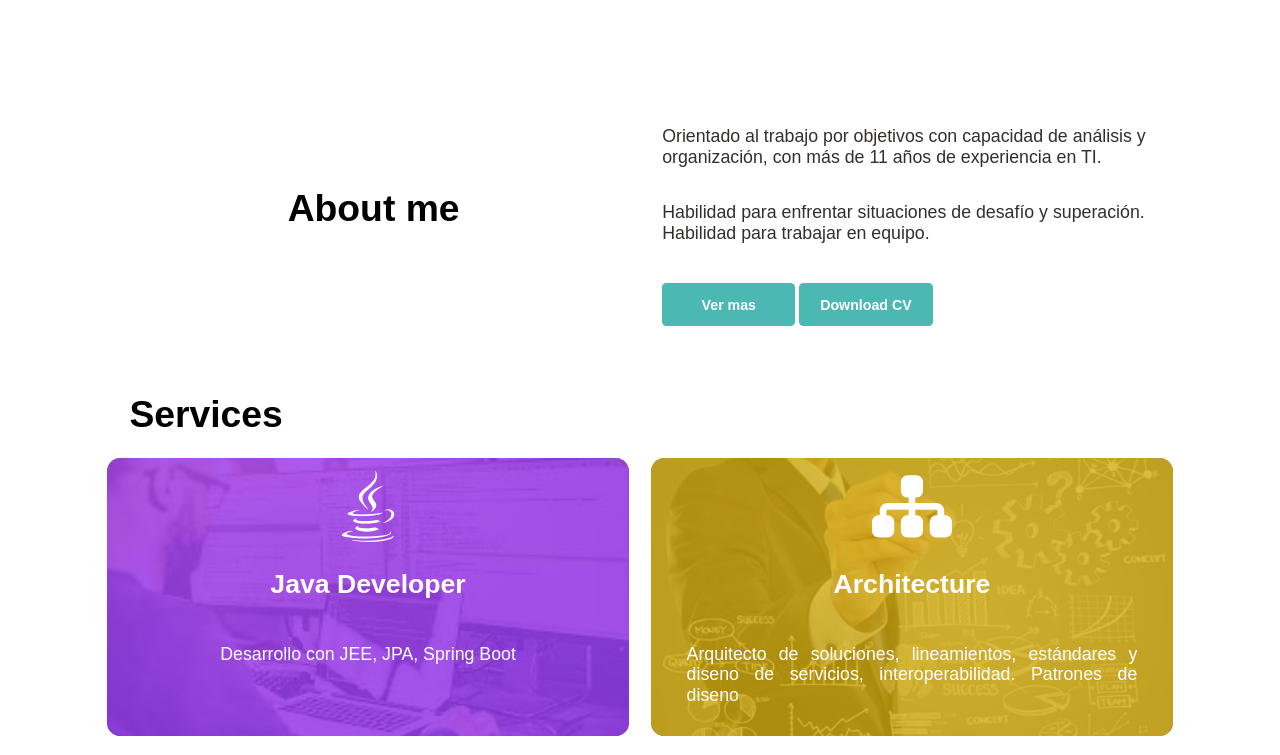
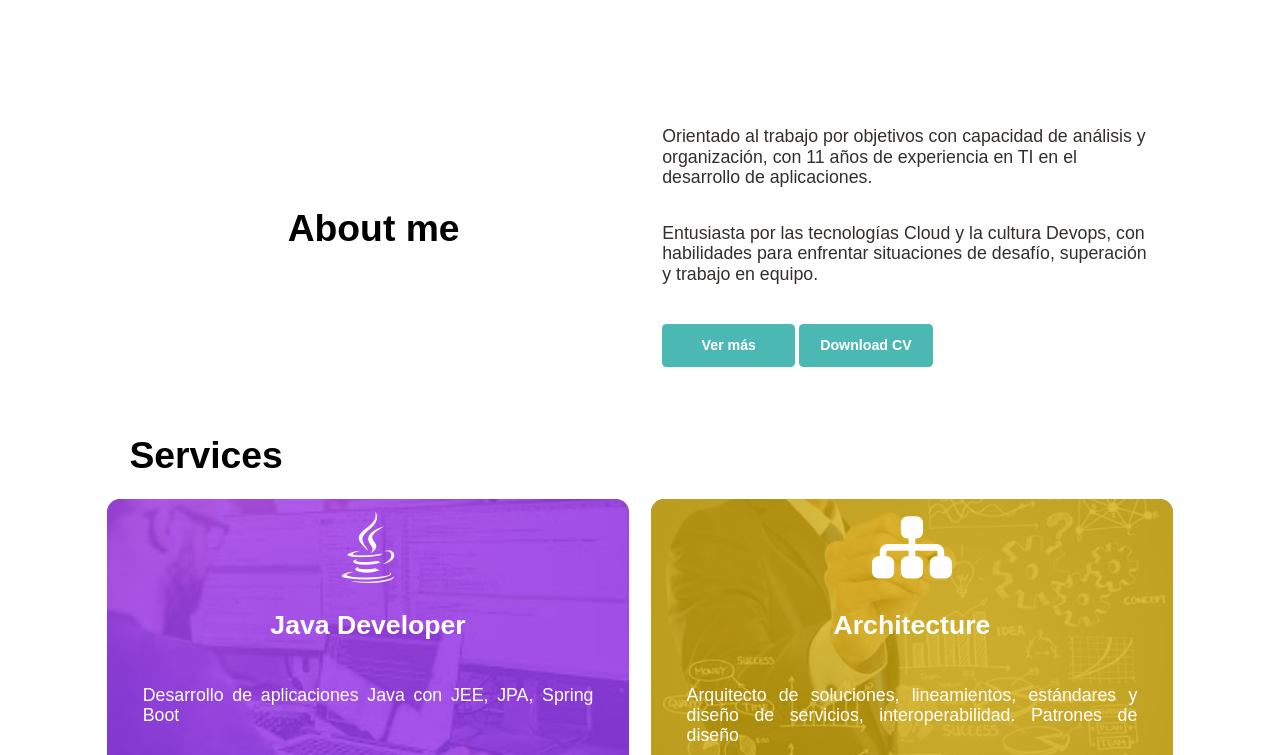
Before and after one commit to alexguaman/MyPortfolioPage, a website: page index.html in a window 1280 px wide. Shown: the part 704-1459 px from the top of the page. Drawn offline with Linux system fonts and the light colour scheme.

Commit message:
Correccion de ortografia

```diff
--- a/index.html
+++ b/index.html
@@ -19,10 +19,10 @@
           <nav class="navegacion">
             <!-- <div class="btn-toogle-nav"></div> -->
             <!-- <div> -->
-              <a href="#inicio">Home</a>
-              <a href="#about">About me</a>
-              <a href="#servicios">Services</a>
-              <a href="#contact">Contact</a>
+            <a href="#inicio">Home</a>
+            <a href="#about">About me</a>
+            <a href="#servicios">Services</a>
+            <a href="#contact">Contact</a>
             <!-- </div> -->
           </nav>
         </div>
@@ -56,11 +56,16 @@
         <div>
           <p class="about_text">
             Orientado al trabajo por objetivos con capacidad de análisis y
-            organización, con más de 11 años de experiencia en TI.
+            organización, con 11 años de experiencia en TI en el desarrollo de
+            aplicaciones.
           </p>
-          <p class="about_text">Habilidad para enfrentar situaciones de desafío y superación. Habilidad para trabajar en equipo.</p>
+          <p class="about_text">
+            Entusiasta por las tecnologías Cloud y la cultura Devops, con
+            habilidades para enfrentar situaciones de desafío, superación y
+            trabajo en equipo.
+          </p>
           <div class="about_botones">
-            <a href="#" class="boton-verde"> Ver mas </a>
+            <a href="#" class="boton-verde"> Ver más </a>
             <a
               href="build/docs/Hoja_Vida_AlexGuaman.pdf"
               download="Curriculum"
@@ -85,7 +90,9 @@
             <div class="contenido-servicio">
               <i class="fab fa-java fa-5x"></i>
               <p class="servicio-nombre">Java Developer</p>
-              <p class="servicio-desc">Desarrollo con JEE, JPA, Spring Boot</p>
+              <p class="servicio-desc">
+                Desarrollo de aplicaciones Java con JEE, JPA, Spring Boot
+              </p>
             </div>
           </div>
         </div>
@@ -95,8 +102,8 @@
               <i class="fas fa-sitemap fa-5x"></i>
               <p class="servicio-nombre">Architecture</p>
               <p class="servicio-desc">
-                Arquitecto de soluciones, lineamientos, estándares y diseno de
-                servicios, interoperabilidad. Patrones de diseno
+                Arquitecto de soluciones, lineamientos, estándares y diseño de
+                servicios, interoperabilidad. Patrones de diseño
               </p>
             </div>
           </div>
@@ -116,7 +123,7 @@
               <i class="fas fa-users fa-5x"></i>
               <p class="servicio-nombre">Team Lead</p>
               <p class="servicio-desc">
-                Analisis y gestion de proyectos informáticos
+                Analisis y gestión de proyectos informáticos
               </p>
             </div>
           </div>
```
